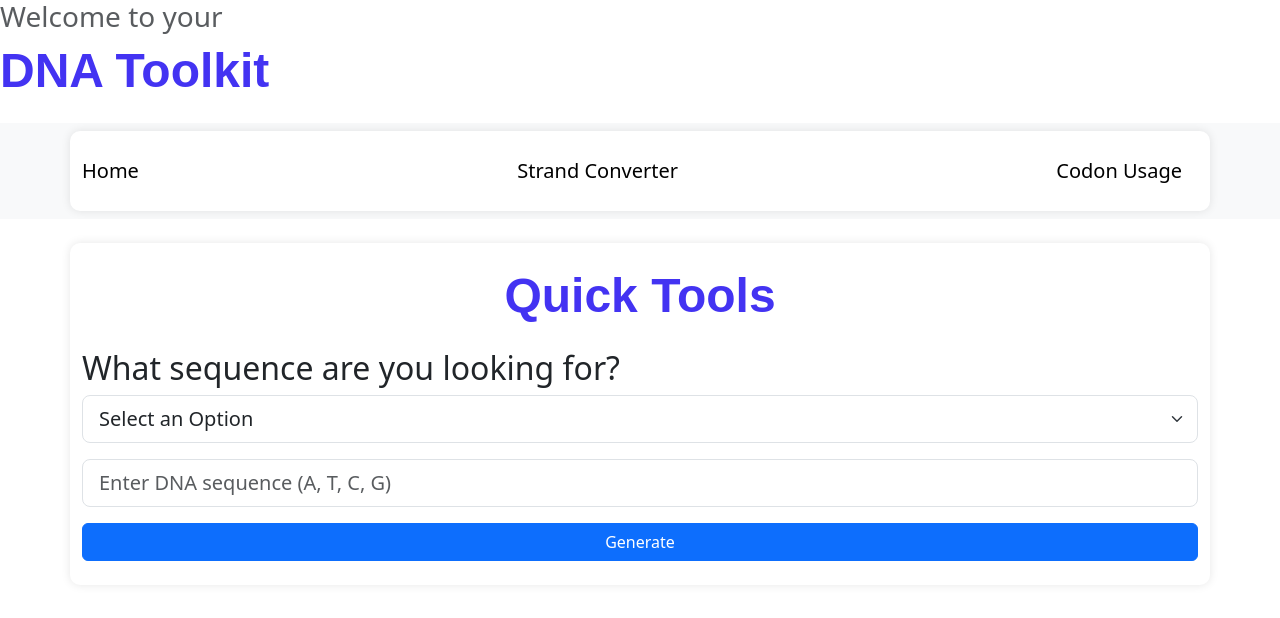
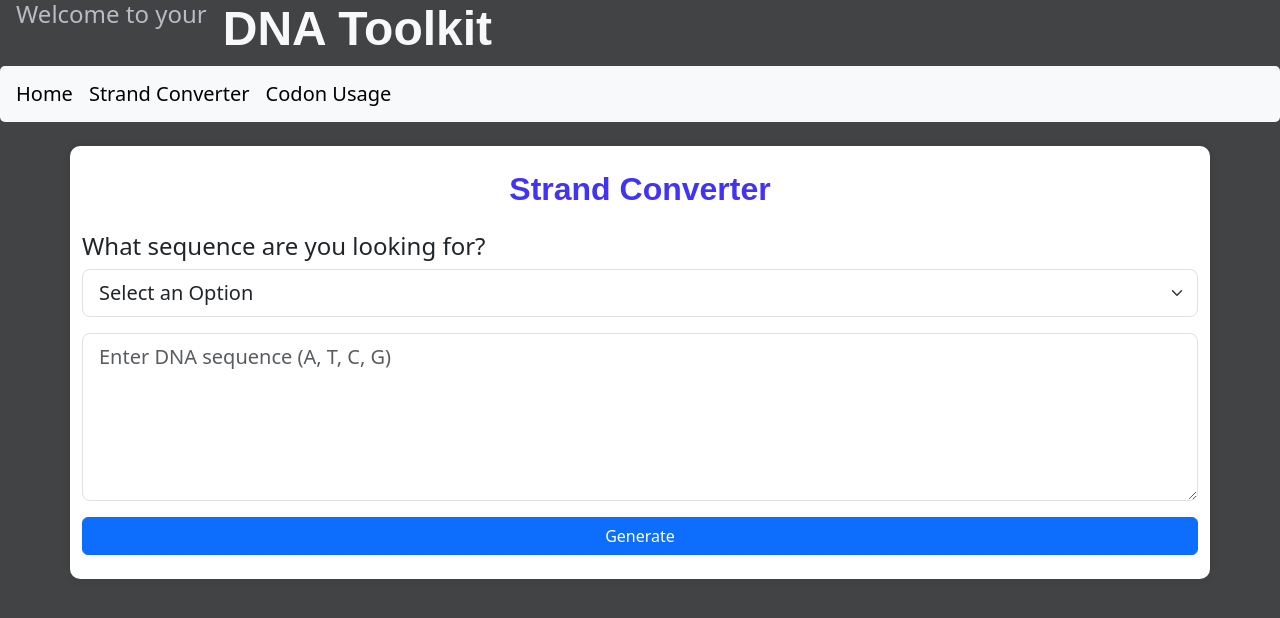
Before and after one commit to druenooyen/dna-toolkit, a React (Create React App) app: page /quicktools in a window 1280 px wide. Shown: the top 618 px of the page. Built offline with nearby package versions, Linux system fonts and the light colour scheme.

Commit message:
Adjusted styling and added copy button

```diff
--- a/src/App.css
+++ b/src/App.css
@@ -1,20 +1,32 @@
-
-
-
 body {
   font-family: Arial, sans-serif;
   text-align: center;
   margin: 50px;
-    background-color: #f4f4f4;
+  background-color: #424345 !important;
 }
 
 .title {
   font-family: sans-serif;
   font-size: 3rem;
   font-weight: 700;
-    color:#4333f2;
+  color: #f8f8fb;
 }
 
+.section-title {
+  font-family: Trebuchet, sans-serif;
+  font-size: 2rem;
+  font-weight: 700;
+  color: #4333f2;
+}
+
+.welcome {
+  color: #babac5;
+}
+
+.dropdown-title {
+  font-size: 1.5rem;
+  align-content: flex-start;
+}
 
 .container {
   background: white;
@@ -22,7 +34,6 @@ body {
   border-radius: 10px;
   box-shadow: 0px 0px 10px rgba(0, 0, 0, 0.1);
   width: auto;
-    margin: auto;
 }
 
 input {
@@ -38,3 +49,7 @@ body {
   font-weight: bold;
   color: #333;
 }
+
+.navbar {
+  border-radius: 5px;
+}
--- a/src/App.js
+++ b/src/App.js
@@ -8,13 +8,22 @@ import "bootstrap/dist/js/bootstrap.bundle.min";
 const App = () => {
   return (
     <Router>
-        <h3 className="text-left text-muted">Welcome to your</h3>
-        <h2 className="mb-4 title">DNA Toolkit</h2>
+      <div className="d-flex">
+        <h4 className="ms-3 welcome">Welcome to your</h4>
+        <h2 className="ms-3 title">DNA Toolkit</h2>
+      </div>
+
       <nav className="navbar navbar-expand-lg navbar-light bg-light mb-4">
-        <div className="container">
-          <Link className="navbar-brand" to="/">Home</Link>
-          <Link className="navbar-brand" to="/quicktools">Strand Converter</Link>
-          <Link className="navbar-brand" to="/codonusage">Codon Usage</Link>
+        <div className="d-flex">
+          <Link className="navbar-brand mx-3" to="/">
+            Home
+          </Link>
+          <Link className="navbar-brand me-3" to="/quicktools">
+            Strand Converter
+          </Link>
+          <Link className="navbar-brand" to="/codonusage">
+            Codon Usage
+          </Link>
         </div>
       </nav>
 
@@ -25,6 +34,6 @@ const App = () => {
       </Routes>
     </Router>
   );
-}
+};
 
 export default App;
--- /dev/null
+++ b/src/components/CopyButton.jsx
@@ -0,0 +1,17 @@
+import React from "react";
+
+const CopyButton = ({ textToCopy }) => {
+  const handleCopy = () => {
+    navigator.clipboard.writeText(textToCopy)
+      .then(() => alert("Copied to clipboard!"))
+      .catch(err => alert("Failed to copy: ", err));
+  };
+
+  return (
+    <button onClick={handleCopy} className="btn btn-secondary mt-2">
+      Copy Output
+    </button>
+  );
+};
+
+export default CopyButton;
--- a/src/components/Dropdown.jsx
+++ b/src/components/Dropdown.jsx
@@ -2,7 +2,7 @@
 const Dropdown = ({ selectedOption, onChange }) => {
   return (
     <div>
-      <h2>What sequence are you looking for? </h2>
+      <h4 className="dropdown-title">What sequence are you looking for? </h4>
       <div className="dropdown">
         <select
           className="form-select form-select-lg mb-3"
--- a/src/components/SequenceInput.jsx
+++ b/src/components/SequenceInput.jsx
@@ -2,11 +2,12 @@
 const SequenceInput = ({ dnaSequence, onChange }) => {
     return(
     <div className="mb-3">
-        <input
+        <textarea
           className="form-control form-control-lg"
           type="text"
           value={dnaSequence}
           onChange={onChange}
+          rows={5}
           placeholder="Enter DNA sequence (A, T, C, G)"
         />
       </div>
--- a/src/pages/CodonUsage.jsx
+++ b/src/pages/CodonUsage.jsx
@@ -5,7 +5,6 @@ import SequenceInput from "../components/SequenceInput";
 import { Button, Container } from "react-bootstrap";
 import { countCodons } from "../utils/dnaUtils";
 import { codonTable } from "../utils/codonTable";
-
 
 const CodonUsage = () => {
   const [dnaSequence, setDnaSequence] = useState("");
@@ -22,9 +21,7 @@ const CodonUsage = () => {
     const codonCount = countCodons(dnaSequence);
     const codonTableData = generateCodonTableData(codonCount);
     setResult(codonTableData);
-
   };
-
 
   const generateCodonTable = (codonTableData) => {
     return (
@@ -52,16 +49,18 @@ const CodonUsage = () => {
   };
 
   const generateCodonTableData = (counts) => {
-
-    const totalCodonCount = Object.values(counts).reduce((sum, count) => sum + count, 0);
+    const totalCodonCount = Object.values(counts).reduce(
+      (sum, count) => sum + count,
+      0
+    );
 
     return Object.entries(codonTable).map(([codon, aminoAcid]) => {
       const count = counts[codon] || 0;
-        const frequency = totalCodonCount > 0 ? (count / totalCodonCount) * 100 : 0;
+      const frequency =
+        totalCodonCount > 0 ? (count / totalCodonCount) * 100 : 0;
       return { codon, aminoAcid, count, frequency };
     });
   };
-
 
   // Show an alert
   const showAlert = (message, type) => {
@@ -76,7 +75,7 @@ const CodonUsage = () => {
 
   return (
     <Container className="container py-4">
-      <h2 className="text-center mb-4 title">Codon Usage Calculator</h2>
+      <h2 className="text-center mb-4 section-title">Codon Usage Calculator</h2>
 
       <AlertList alerts={alerts} onDismiss={dismissAlert} />
 
@@ -95,7 +94,9 @@ const CodonUsage = () => {
         </Button>
       </div>
 
-      {result && <p className="mt-3 result">Codon Usage: { generateCodonTable(result) }</p>}
+      {result && (
+        <p className="mt-3 result">Codon Usage: {generateCodonTable(result)}</p>
+      )}
     </Container>
   );
 };
--- a/src/pages/DNAQuickTools.jsx
+++ b/src/pages/DNAQuickTools.jsx
@@ -9,6 +9,7 @@ import {
 import Dropdown from "../components/Dropdown";
 import AlertList from "../components/AlertList";
 import SequenceInput from "../components/SequenceInput";
+import CopyButton from "../components/CopyButton";
 
 import { Button, Container } from "react-bootstrap";
 
@@ -55,7 +56,7 @@ const DNAQuickTools = () => {
 
   return (
     <Container className="container py-4">
-      <h2 className="text-center mb-4 title">Quick Tools</h2>
+      <h2 className="text-center mb-4 section-title">Strand Converter</h2>
 
       <Dropdown
         selectedOption={selectedOption}
@@ -79,7 +80,15 @@ const DNAQuickTools = () => {
         </Button>
       </div>
 
-      {result && <p className="mt-3 result">Output Strand: {result}</p>}
+      {result && (
+        <p className="mt-3 result">
+          Output Strand: {result}
+          <p>
+            {" "}
+            <CopyButton textToCopy={result} />{" "}
+          </p>
+        </p>
+      )}
     </Container>
   );
 };
```
Lines whose indentation alone changed are shown as unchanged.
